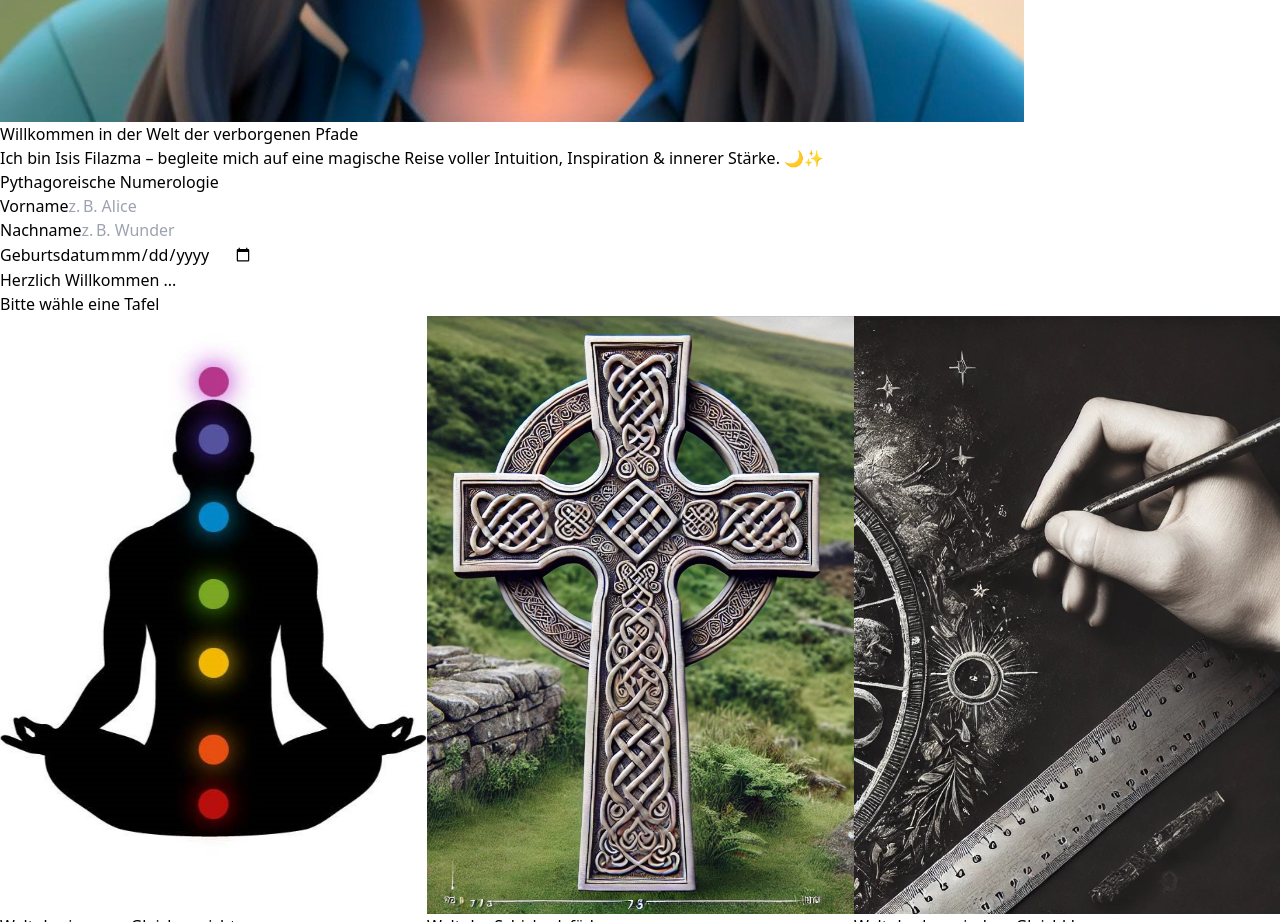
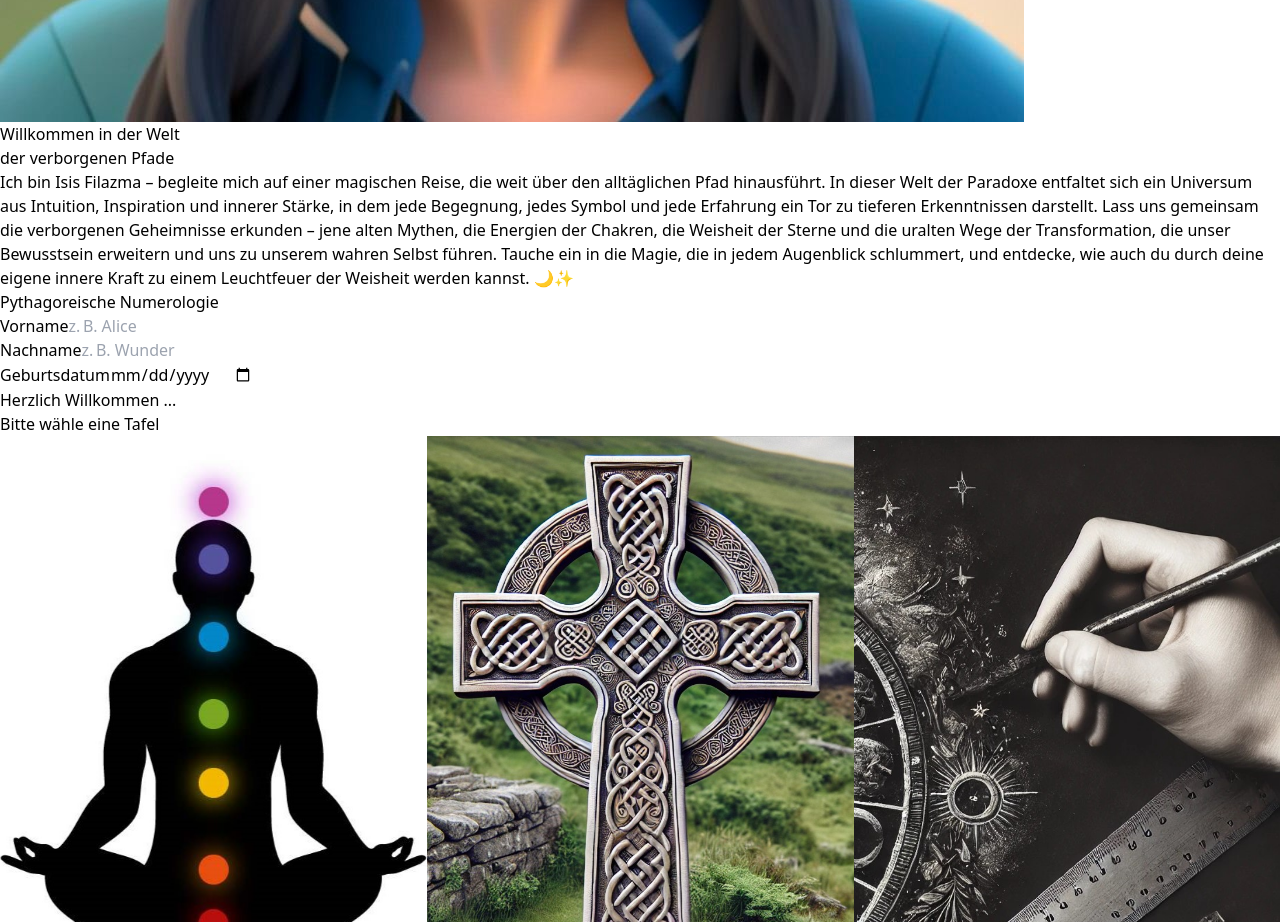
Before and after one commit to Killingova/CYRLGAME, a React (Vite) app: page / in a window 1280 px wide. Shown: the part 2218-3140 px from the top of the page. Built offline with nearby package versions, Linux system fonts and the light colour scheme.

Commit message:
lboblfgff

```diff
--- a/src/App.jsx
+++ b/src/App.jsx
@@ -111,10 +111,10 @@ function App() {
           </section>
         ) : (
           <>
-            <h1 className="my-8 text-center text-5xl font-bold">
+            <h1 className="my-8 text-[#F2CA50] text-center text-5xl font-bold">
               Herzlich Willkommen ...
             </h1>
-            <h3 className="text-center text-3xl mb-4">
+            <h3 className="text-center text-stone-200 text-3xl mb-4">
               Bitte wähle eine Tafel
             </h3>
 
--- a/src/components/HeroBereich.jsx
+++ b/src/components/HeroBereich.jsx
@@ -1,15 +1,17 @@
+// src/components/HeroBereich.jsx
+
 import React, { useEffect, useState } from "react";
 
 const welten = [
-  "Welt der Schicksalsfäden",
-  "Welt des Seelenbaums",
-  "Welt der Chakra-Energie",
-  "Welt der kosmischen Weisheit",
-  "Welt der Herzensverbindungen",
-  "Welt des magischen Ursprungs",
-  "Welt der Elementarenergie",
-  "Welt der verborgenen Pfade",
-  "Welt der Weite Erkenntnis"
+  " der Schicksalsfäden",
+  " des Seelenbaums",
+  " der Chakra-Energie",
+  " der kosmischen Weisheit",
+  " der Herzensverbindungen",
+  " des magischen Ursprungs",
+  " der Elementarenergie",
+  " der verborgenen Pfade",
+  " der Weite Erkenntnis"
 ];
 
 const HeroBereich = () => {
@@ -21,23 +23,34 @@ const HeroBereich = () => {
   }, []);
 
   return (
-    <section className="bg-[#1F4C73]  text-white py-16 px-6 text-center">
+    <section className="bg-[#1F4C73] text-white py-16 px-6 text-center">
       <div className="flex flex-col md:flex-row md:items-center md:justify-center md:text-left space-y-6 md:space-y-0 md:space-x-8">
         <div className="w-40 h-40 rounded-full border-4 border-[#F2921D] overflow-hidden shadow-lg mx-auto md:mx-0">
           <img
             src="/kristin-avatar.jpg"
-            alt="Issi la Crisis "
+            alt="Issi la Crisis"
             className="object-cover w-full h-full"
           />
         </div>
 
         <div className="flex flex-col items-center md:items-start space-y-4">
-          <h1 className="text-4xl text-stone-950 md:text-5xl font-extrabold drop-shadow-lg">
-            Willkommen in der <span className="text-[#F2CA50]">{zufallsWelt}</span>
+          <h1 className="text-4xl md:text-5xl font-extrabold text-stone-950 drop-shadow-lg leading-tight">
+            Willkommen in der Welt
+            <br />
+            <span className="text-[#F2CA50]">{zufallsWelt}</span>
           </h1>
 
           <p className="text-lg md:text-xl text-stone-950 max-w-xl">
-            Ich bin <span className="text-[#F2921D] font-semibold">Isis Filazma</span> – begleite mich auf eine magische Reise voller Intuition, Inspiration & innerer Stärke. 🌙✨
+            Ich bin <span className="text-[#F2921D] font-semibold">Isis Filazma</span> – begleite mich auf
+            einer magischen Reise, die weit über den alltäglichen Pfad hinausführt. In dieser
+            Welt der Paradoxe entfaltet sich ein Universum aus Intuition, Inspiration und
+            innerer Stärke, in dem jede Begegnung, jedes Symbol und jede Erfahrung ein Tor zu
+            tieferen Erkenntnissen darstellt. Lass uns gemeinsam die verborgenen Geheimnisse
+            erkunden – jene alten Mythen, die Energien der Chakren, die Weisheit der Sterne
+            und die uralten Wege der Transformation, die unser Bewusstsein erweitern und uns
+            zu unserem wahren Selbst führen. Tauche ein in die Magie, die in jedem Augenblick
+            schlummert, und entdecke, wie auch du durch deine eigene innere Kraft zu einem
+            Leuchtfeuer der Weisheit werden kannst. 🌙✨
           </p>
         </div>
       </div>
--- a/src/components/PythagoreanNumerology.jsx
+++ b/src/components/PythagoreanNumerology.jsx
@@ -101,7 +101,7 @@ export default function PythagoreanNumerology() {
           {/* Ergebnisse */}
           {results && (
             <div className="mt-4 bg-[#F2CA50]/20 p-4 rounded-md">
-              <h3 className="text-xl font-bold mb-2 text-[#1F4C73]">
+              <h3 className="text-xl font-bold mb-2 text-[#F2CA50]">
                 Ergebnisse:
               </h3>
               <ResultItem label="Lebenszahl" value={results.lifePath} />
```
